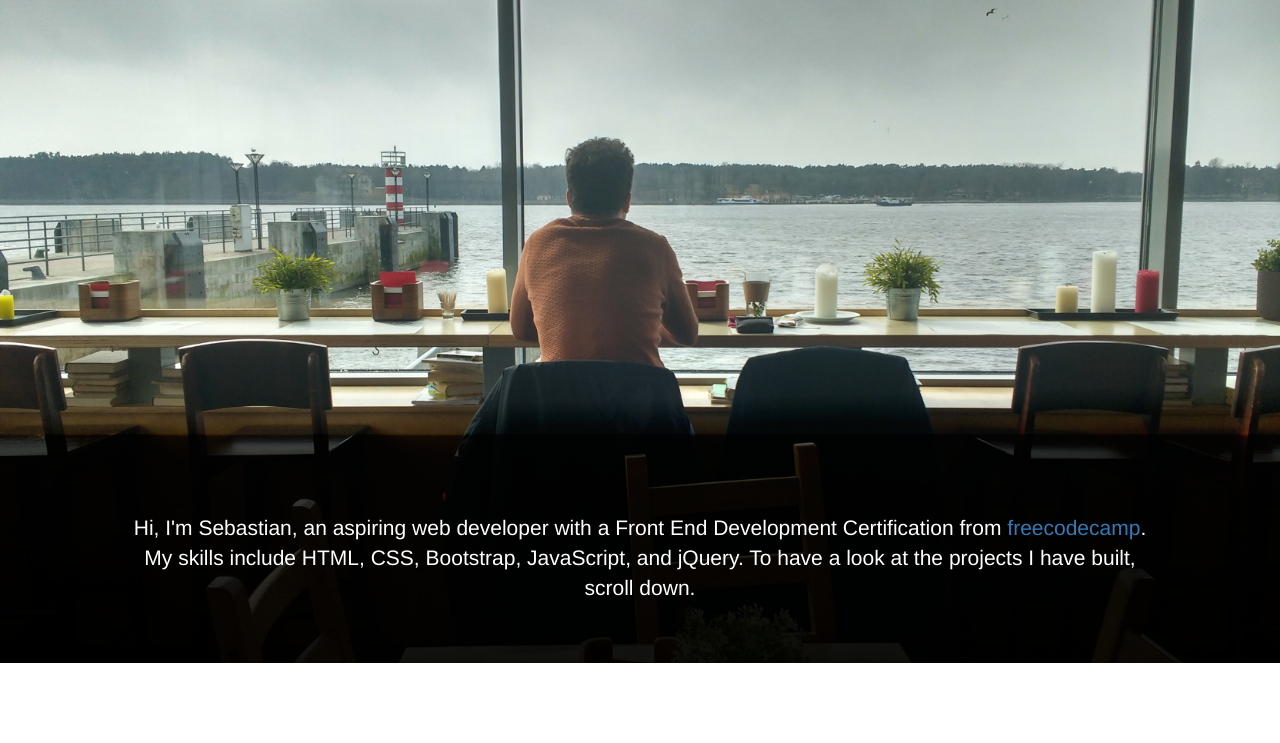
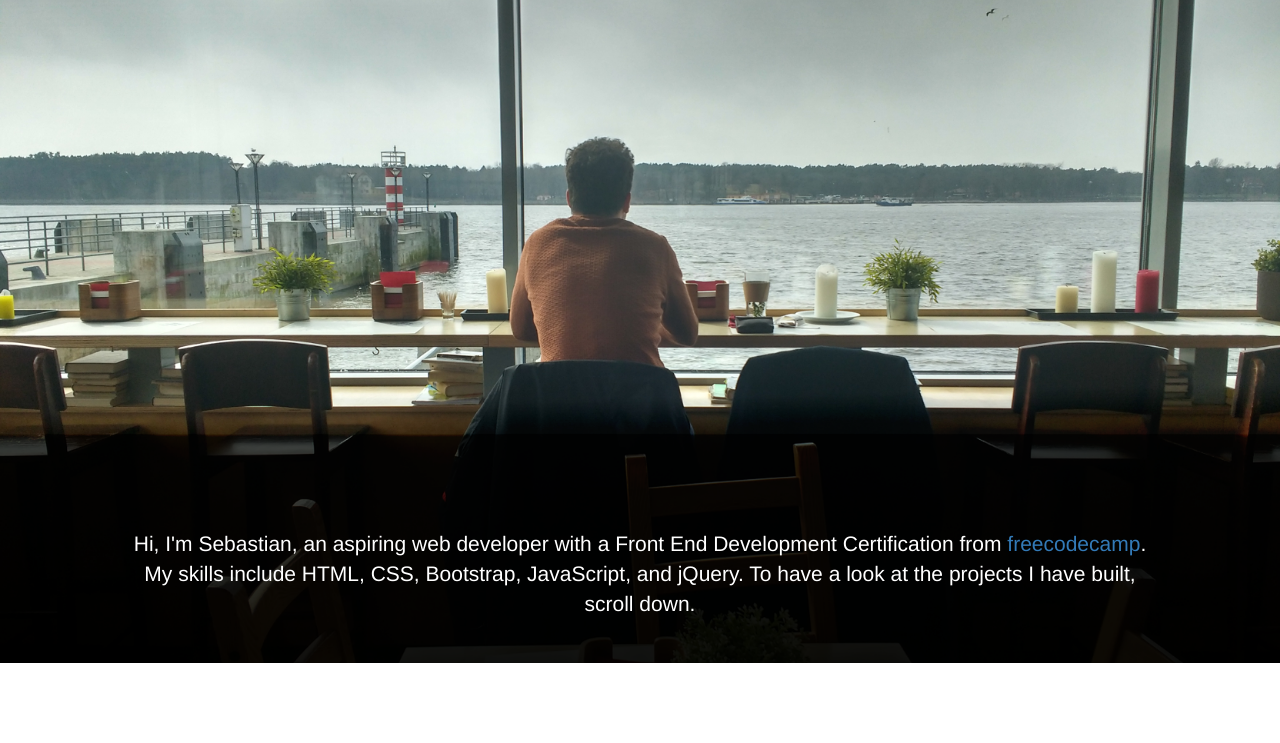
Before and after one commit to sebgrebe/sebgrebe.github.io, a plain HTML site: page index.html in a window 1280 px wide. Shown: the part 57-800 px from the top of the page. Drawn offline with nearby package versions, Linux system fonts and the light colour scheme; a script that the page names is missing.

Commit message:
text lower

```diff
--- a/portfolio.css
+++ b/portfolio.css
@@ -40,7 +40,7 @@ html, body {
     display: inline-block;
     position: relative;
     font-size: 150%;
-    margin-top: 70vh;
+    margin-top: 72vh;
     text-align: center;
     color: white;
   }
```
